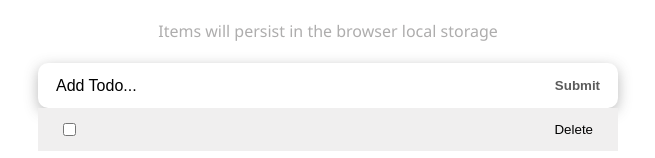
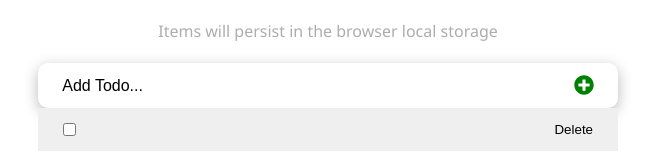
Before and after one commit to mulugithub/react-todo-list, a React (Create React App) app: page / in a window 1280 px wide. Shown: the part 193-351 px from the top of the page, without its empty margins (312-967 px from the left). Built offline with nearby package versions, Linux system fonts and the light colour scheme.

Commit message:
Add and import FaPlusCircle from react-icons

```diff
--- a/src/components/InputTodo.jsx
+++ b/src/components/InputTodo.jsx
@@ -1,4 +1,5 @@
 import { useState } from 'react';
+import { FaPlusCircle } from 'react-icons/fa';
 import PropTypes from 'prop-types';
 
 const InputTodo = ({ addTodoItem }) => {
@@ -30,7 +31,18 @@ const InputTodo = ({ addTodoItem }) => {
           value={title}
           onChange={handleChange}
         />
-        <button type="button" className="input-submit">Submit</button>
+        <button
+          type="button"
+          className="input-submit"
+        >
+          <FaPlusCircle
+            style={{
+              color: 'green',
+              fontSize: '20px',
+              marginTop: '2px',
+            }}
+          />
+        </button>
       </form>
       <span className="submit-wraning">{message}</span>
     </>
```
